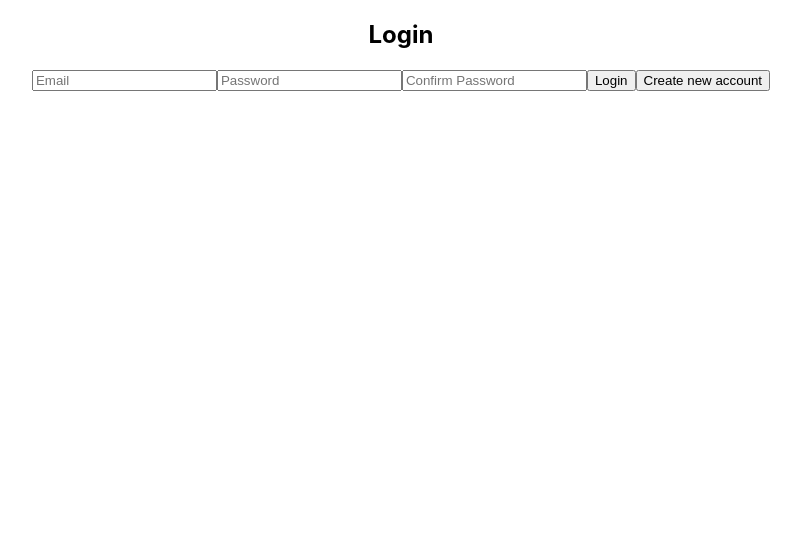
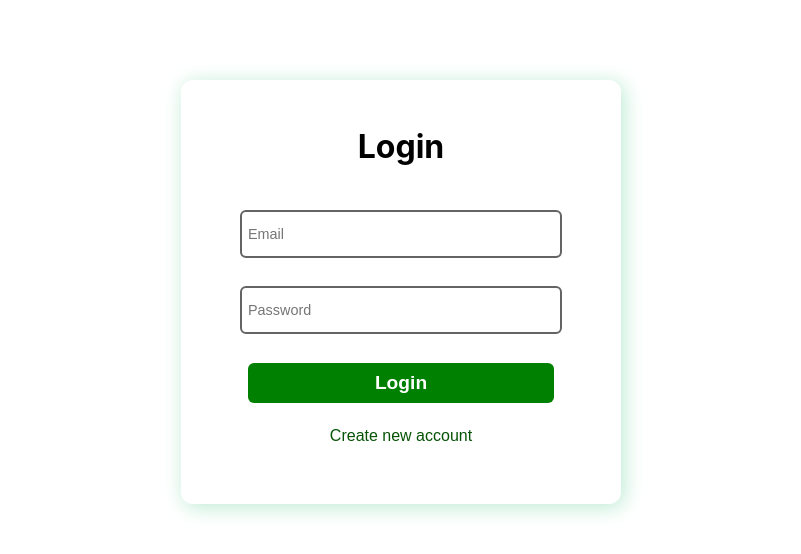
Before and after one commit to Dolly62/ExpenseTracker, a React (Create React App) app: page / in a window 1280 px wide. Shown: the top 554 px of the page, without its empty margins (239-1040 px from the left). Built offline with nearby package versions, Linux system fonts and the light colour scheme.

Commit message:
Styling in Auth

```diff
--- a/src/App.js
+++ b/src/App.js
@@ -1,4 +1,3 @@
-import "./App.css";
 import Auth from "./components/Authentication.js/Auth";
 import { useContext } from "react";
 import Expense from "./components/Expense/Expense";
--- a/src/components/Authentication.js/Auth.js
+++ b/src/components/Authentication.js/Auth.js
@@ -1,5 +1,6 @@
 import React, { useContext, useState } from "react";
 import AuthContext from "../store/auth-context";
+import classes from "./Auth.module.css"
 
 const Auth = () => {
   const [email, setEmail] = useState("");
@@ -76,8 +77,8 @@ const Auth = () => {
 
   return (
     <section>
-      <h1>{isLogin ? "Login" : "Sign Up"}</h1>
-      <form onSubmit={submitHandler}>
+      <h1 className={classes.heading}>{isLogin ? "Login" : "Sign Up"}</h1>
+      <form onSubmit={submitHandler} className={classes.form}>
         <input
           type="email"
           id="email"
@@ -94,19 +95,19 @@ const Auth = () => {
           value={password}
           onChange={passwordHandler}
         />
-        <input
+        {!isLogin && <input
           type="password"
           id="confirmPassword"
           placeholder="Confirm Password"
           required
           value={confirmPassword}
           onChange={confirmPasswordHandler}
-        />
+        />}
         {!isLoading && (
-          <button type="submit">{isLogin ? "Login" : "SignUp"}</button>
+          <button className={classes.btn} type="submit">{isLogin ? "Login" : "SignUp"}</button>
         )}
         {isLoading && <p>Loading...</p>}
-        <button onClick={switchAuthModeHandler}>
+        <button className={classes.modeBtn} onClick={switchAuthModeHandler}>
           {isLogin ? "Create new account" : "Login with existing account"}
         </button>
       </form>
--- /dev/null
+++ b/src/components/Authentication.js/Auth.module.css
@@ -0,0 +1,74 @@
+section {
+  /* width: 30%; */
+  max-width: 400px;
+  margin: 80px auto;
+  text-align: center;
+  /* border: 2px solid black; */
+  border-radius: 12px;
+  padding: 20px;
+  background: white;
+  box-shadow: 3px 3px 20px 1px rgb(192, 236, 214);
+}
+
+.heading {
+  font-size: 2em;
+}
+
+@media (max-width: 768px) {
+    .heading{
+        font-size: 1.7em;
+    }
+}
+
+@media (max-width: 480px) {
+    .heading{
+        font-size: 1.4em;
+    }
+}
+
+.form {
+  display: flex;
+  flex-direction: column;
+  margin: 30px;
+}
+
+.form input {
+  margin: 14px auto;
+  width: 90%;
+  max-width: 100%;
+  height: 4vh;
+  border: 2px solid rgb(101, 99, 99);
+  border-radius: 6px;
+  font-size: 90%;
+  padding: 6px;
+}
+
+.form input:active{
+    border: 2px solid green;
+}
+
+.btn{
+    width: 90%;
+    margin: 15px auto;
+    height: 5vh;
+    border: none;
+    border-radius: 6px;
+    background: green;
+    color: white;
+    font-weight: bold;
+    font-size: 1.2em;
+    cursor: pointer;
+}
+
+.btn:hover{
+    background: rgb(59, 155, 59);
+}
+
+.modeBtn{
+    border: none;
+    background: none;
+    margin: 8px auto;
+    color: rgb(6, 83, 6);
+    font-size: 1em;
+    cursor: pointer;
+}
```
Also changed, not shown: src/components/Expense/Expense.module.css (added).
